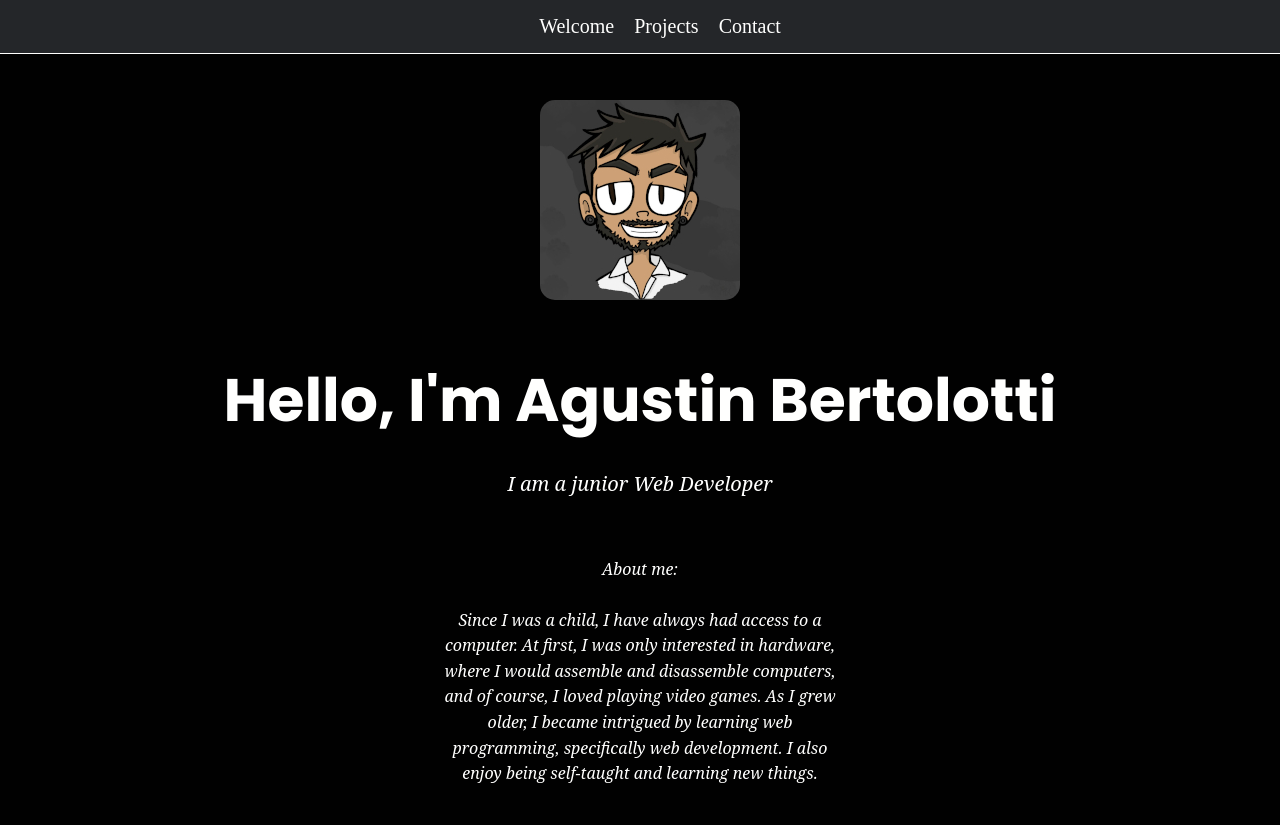
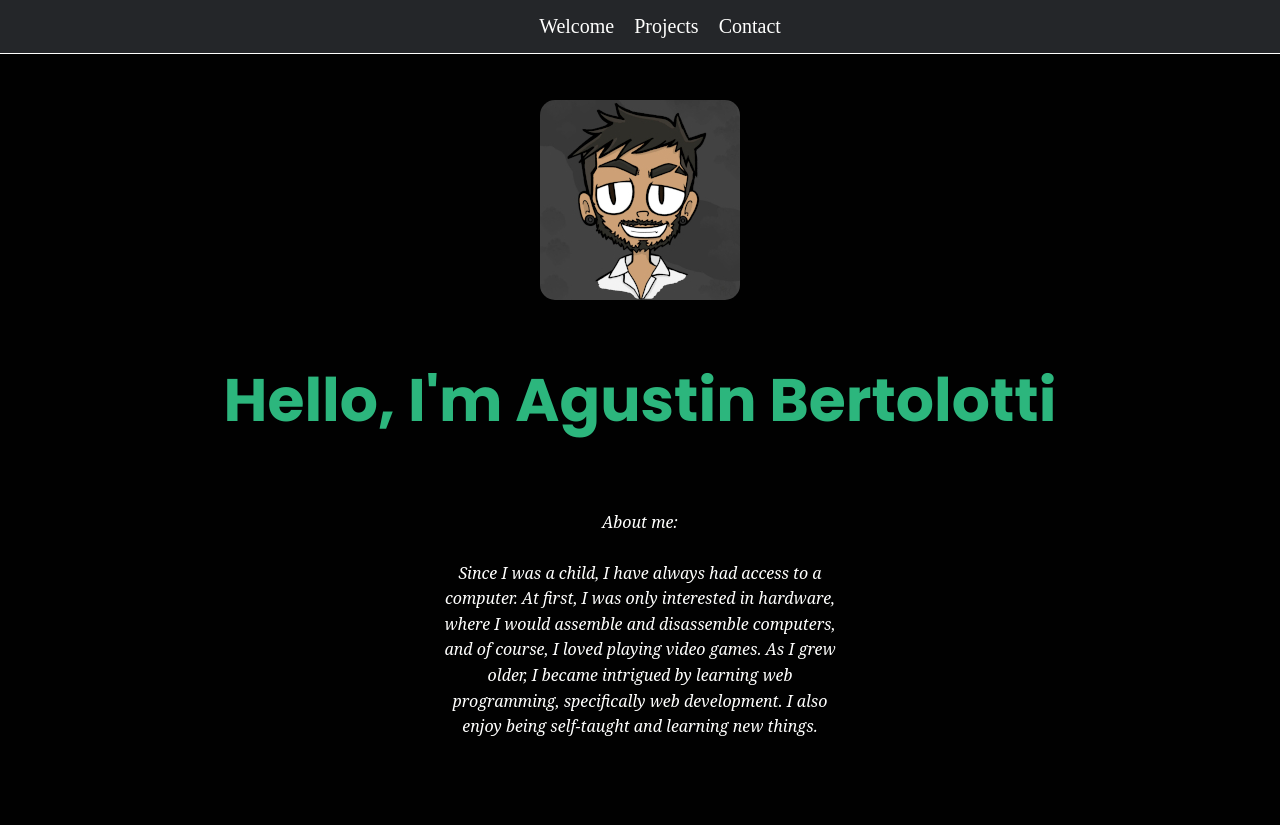
Before and after one commit to Toxe98/Toxe98.github.io, a plain HTML site: page index.html in a window 1280 px wide. Shown: the top 825 px of the page. Drawn offline with nearby package versions, Linux system fonts and the light colour scheme.

Commit message:
Performance Optimization

```diff
--- a/index.html
+++ b/index.html
@@ -9,7 +9,7 @@
     <link rel="preconnect" href="https://fonts.gstatic.com">
     <link href="https://cdn.jsdelivr.net/npm/remixicon@3.2.0/fonts/remixicon.css" rel="stylesheet">
     <link href="https://fonts.googleapis.com/css2?family=Noto+Sans:ital@1&family=Poppins:wght@500;700&display=swap" rel="stylesheet">
-    <link rel="icon" type="image/x-icon" href="./img/Toxe-02.webp?format=webp" loading="lazy">
+    <link rel="icon" type="image/x-icon" href="./img/Toxe-01.webp?format=webp" loading="lazy">
 </head>
 <body>
     <header> <!--header con nav-bar con secciones-->
@@ -24,7 +24,6 @@
     <section id="welcome-section"> <!--Sección de bienvenida básica-->
         <img src="./img/Toxe-02.webp?format=webp" alt="fotoperfil" class="welcome-img" loading="lazy" width="200" height="200">
         <h1>Hello, I'm Agustin Bertolotti</h1>
-        <p>I am a junior Web Developer</p>
         <div id="about-section">
 
             <p>About me: </p>
--- a/styles.css
+++ b/styles.css
@@ -86,7 +86,7 @@ section {
 }
 
 #welcome-section h1 {
-    color: var(--base);
+    color: var(--tertiary);
     margin-top: 10vh;
 }
 #welcome-section h1:hover {
@@ -97,14 +97,12 @@ section {
     margin: 25px 0;
     font-style: italic;
 }
-#welcome-section p:hover{
-    color: var(--highlight);
-}
+
 
 #about-section {
     max-width: 400px;
     margin: 20px auto;
-    padding: 10px;
+    padding: 20px;
     border-radius: 10px;
 
 }
```
